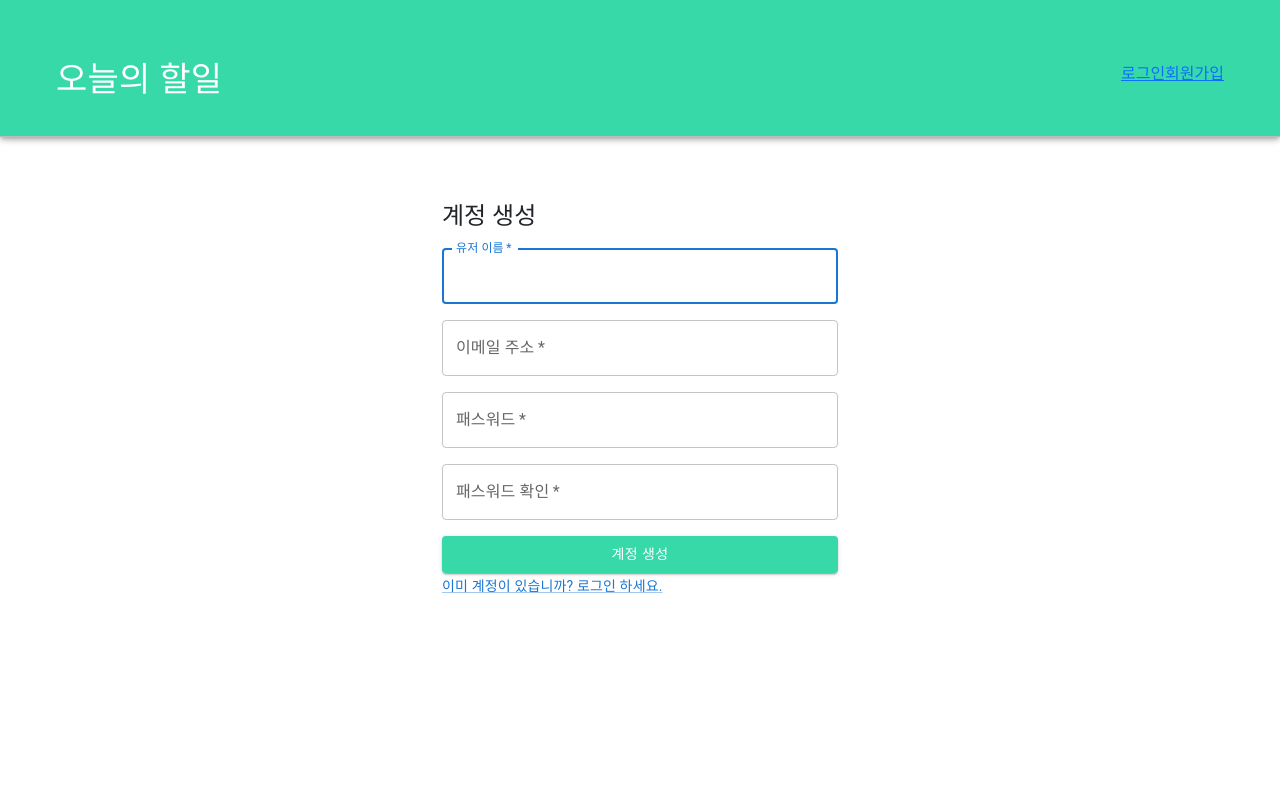
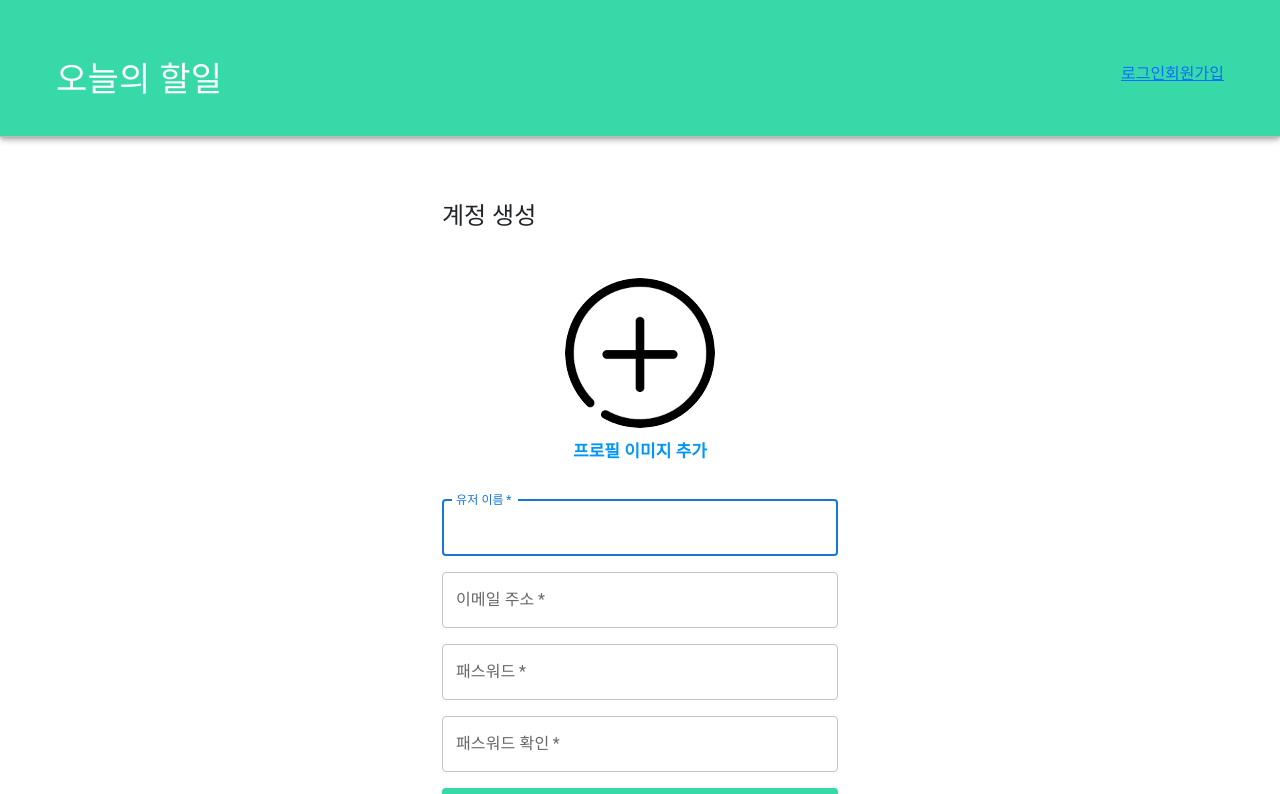
Before and after one commit to KangYeBin/react-todo-app, a React (Create React App) app: page /join in a window 1280 px wide. Shown: the top 794 px of the page. Built offline with nearby package versions, Linux system fonts and the light colour scheme.

Commit message:
프로필 사진 등록 및 로그인 시 프로필 사진 표현

```diff
--- a/src/components/layout/Header.js
+++ b/src/components/layout/Header.js
@@ -1,9 +1,15 @@
 import { AppBar, Grid, Toolbar, Typography } from '@mui/material';
-import React, { useContext } from 'react';
+import React, { useContext, useEffect, useState } from 'react';
 import { Link, useNavigate } from 'react-router-dom';
 import AuthContext from '../../utils/AuthContext';
+import { API_BASE_URL, USER } from '../../config/host-config';
 
 const Header = () => {
+  const profileRequestURL = `${API_BASE_URL}${USER}/load-profile`;
+
+  // 프로필 이미지 url 상태 변수
+  const [profileUrl, setProfilUrl] = useState(null);
+
   const redirection = useNavigate();
   // AuthContext에서 로그인 상태 가져오기
   const { isLoggedIn, userName, onLogout } = useContext(AuthContext);
@@ -14,6 +20,36 @@
     onLogout();
     redirection('/login');
   };
+
+  // 프로필 이미지 요청
+  const fetchProfileImage = async () => {
+    const res = await fetch(profileRequestURL, {
+      method: 'GET',
+      headers: {
+        Authorization:
+          'Bearer ' + localStorage.getItem('ACCESS_TOKEN'),
+      },
+    });
+
+    if (res.status === 200) {
+      // 서버에서는 byte[]로 직렬화된 이미지가 응답되므로
+      // blob()을 통해 전달받아야 한다 ( json() X )
+      const profileBlob = await res.blob();
+      // 해당 이미지를 imgUrl로 변경
+      const imgUrl = window.URL.createObjectURL(profileBlob);
+      setProfilUrl(imgUrl);
+    } else {
+      const err = await res.text();
+      console.log('err : ', err);
+      setProfilUrl(null);
+    }
+  };
+
+  // 로그인 상태가 변화할 때 화면이 리렌더링 되고
+  // 그에 맞는 회원의 프로필 이미지 요청이 들어갈 수 있도록 처리
+  useEffect(() => {
+    if (isLoggedIn) fetchProfileImage();
+  }, [isLoggedIn]);
 
   return (
     <AppBar
@@ -35,6 +71,21 @@
               <Typography variant="h4">
                 {isLoggedIn ? userName + '님' : '오늘'}의 할일
               </Typography>
+              {isLoggedIn && (
+                <img
+                  src={
+                    profileUrl ||
+                    require('../../assets/img/anonymous.jpg')
+                  }
+                  alt="프사"
+                  style={{
+                    marginLeft: 20,
+                    width: 75,
+                    height: 75,
+                    borderRadius: '50%',
+                  }}
+                />
+              )}
             </div>
           </Grid>
 
--- a/src/components/user/Join.js
+++ b/src/components/user/Join.js
@@ -6,13 +6,22 @@
   TextField,
   Typography,
 } from '@mui/material';
-import React, { useCallback, useReducer } from 'react';
+import React, {
+  useCallback,
+  useReducer,
+  useRef,
+  useState,
+} from 'react';
 import { API_BASE_URL, USER } from '../../config/host-config';
 import { initialState, joinReducer } from './joinReducer';
 import { debounce } from 'lodash';
 import { useNavigate } from 'react-router-dom';
+import '../../scss/Join.scss';
 
 const Join = () => {
+  // useRef를 사용해서 태그 참조하기
+  const $fileTag = useRef();
+
   // 리다이렉트 효과 사용하기
   const navigate = useNavigate();
 
@@ -168,28 +177,48 @@
   };
 
   // 회원 가입 처리 서버 요청
-  const fetchSignUpPost = () => {
-    fetch(`${API_BASE_URL}${USER}`, {
+  const fetchSignUpPost = async () => {
+    /*
+      기존 회원가입은 단순히 텍스트를 객체로 모은 후 JSON으로 변환해서 요청 보내주면 끝.
+      이제는 프로필 이미지가 추가됨. -> 파일 첨부 요청은 multipart/form-data로 전송해야 함.
+      FormData 객체를 활용해서 Content-type을 multipart/form-data로 지정한 후 전송하려 함.
+      그럼 JSON 데이터는? Content-type이 application/json이다.
+      Content-type이 서로 다른 데이터를 한번에 FormData에 감싸서 보내면
+      415(unsupported Media Type) 에러가 발생함.
+      그렇다면 -> JSON을 Blob으로 바꿔서 함께 보내자.
+      Blob은 이미지, 사운드, 비디오 같은 멀티미디어 파일을 바이트 단위로 쪼개어 파일 손상을 방지하게
+      해 주는 타입. -> multipart/form-data에도 허용됨.
+    */
+
+    // JSON을 Blob 타입으로 변경
+    const userJsonBlob = new Blob([JSON.stringify(userValue)], {
+      type: 'application/json',
+    });
+
+    // 이미지 파일과 회원 정보 JSON을 하나로 묶어서 보내기
+    // FormData 객체를 활용
+    const userFormData = new FormData();
+    userFormData.append('user', userJsonBlob);
+    userFormData.append('profileImage', $fileTag.current.files[0]);
+
+    const res = await fetch(API_BASE_URL + USER, {
       method: 'POST',
-      headers: { 'content-type': 'application/json' },
-      body: JSON.stringify(userValue),
-    })
-      .then((res) => res.json())
-      .then((data) => {
+      body: userFormData,
+    });
+
+    if (res.status === 200) {
+      const data = await res.json();
       alert(
         `${data.userName}(${data.email})님 회원가입에 성공했습니다.`,
       );
-
       // 로그인 페이지로 리다이렉트
       // window.location.href = '/login';
       navigate('/login');
-      })
-      .catch((err) => {
-        console.log('err: ', err);
+    } else {
       alert(
         '서버와의 통신이 원활하지 않습니다. 관리자에게 문의하세요.',
       );
-      });
+    }
   };
 
   // 회원 가입 버튼 클릭 이벤트 핸들러
@@ -202,6 +231,42 @@
     } else {
       alert('입력란을 다시 확인해 주세요!');
     }
+  };
+
+  // 이미지 파일 상태 변수
+  const [imgFile, setImgFile] = useState(null);
+
+  // 이미지 파일을 선택했을 때 섬네일을 뿌리는 핸들러
+  const showThumbnailHandler = (e) => {
+    // 첨부된 파일 정보 가져오기
+    const file = $fileTag.current.files[0];
+
+    // 첨부한 파일 이름을 얻은 후 확장자만 추출 (소문자로 일괄 변경)
+    const fileExt = file.name
+      .slice(file.name.indexOf('.') + 1)
+      .toLowerCase();
+
+    if (
+      fileExt !== 'jpg' &&
+      fileExt !== 'png' &&
+      fileExt !== 'jpeg' &&
+      fileExt !== 'gif'
+    ) {
+      alert('이미지 파일(jpg, png, jpeg, gif만 등록 가능합니다');
+
+      // 형식에 맞지 않는 파일을 첨부한 것이 파악됐다면, input의 상태도 원래대로
+      // 그렇지 않으면 잘못된 파일을 input 태그가 계속 기억하게 된다
+      $fileTag.current.value = '';
+    }
+
+    const reader = new FileReader();
+    reader.readAsDataURL(file);
+    console.log('file : ' + file.name);
+    console.log('reader : ' + reader.result);
+
+    reader.onloadend = () => {
+      setImgFile(reader.result);
+    };
   };
 
   return (
@@ -217,6 +282,32 @@
               계정 생성
             </Typography>
           </Grid>
+
+          <Grid item xs={12}>
+            <div
+              className="thumbnail-box"
+              onClick={() => $fileTag.current.click()}
+            >
+              <img
+                src={
+                  imgFile || require('../../assets/img/image-add.png')
+                }
+                alt="profile"
+              />
+            </div>
+            <label className="signup-img-label" htmlFor="profile-img">
+              프로필 이미지 추가
+            </label>
+            <input
+              id="profile-img"
+              type="file"
+              style={{ display: 'none' }}
+              accept="image/*"
+              ref={$fileTag}
+              onChange={showThumbnailHandler}
+            />
+          </Grid>
+
           <Grid item xs={12}>
             <TextField
               autoComplete="fname"
--- /dev/null
+++ b/src/scss/Join.scss
@@ -0,0 +1,25 @@
+$img-w: 150px;
+$img-h: 150px;
+
+.thumbnail-box {
+  width: $img-w;
+  height: $img-h;
+  border-radius: 50%;
+  overflow: hidden;
+  margin: 30px auto 10px;
+  cursor: pointer;
+
+  img {
+    width: 100%;
+    height: 100%;
+  }
+}
+.signup-img-label {
+  font-weight: 700;
+  font-size: 17px;
+  color: #0095f6;
+  cursor: pointer;
+  display: block;
+  text-align: center;
+  margin-bottom: 20px;
+}
```
Also changed, not shown: src/assets/img/anonymous.jpg (added), src/assets/img/image-add.png (added). Lines whose indentation alone changed are shown as unchanged.
